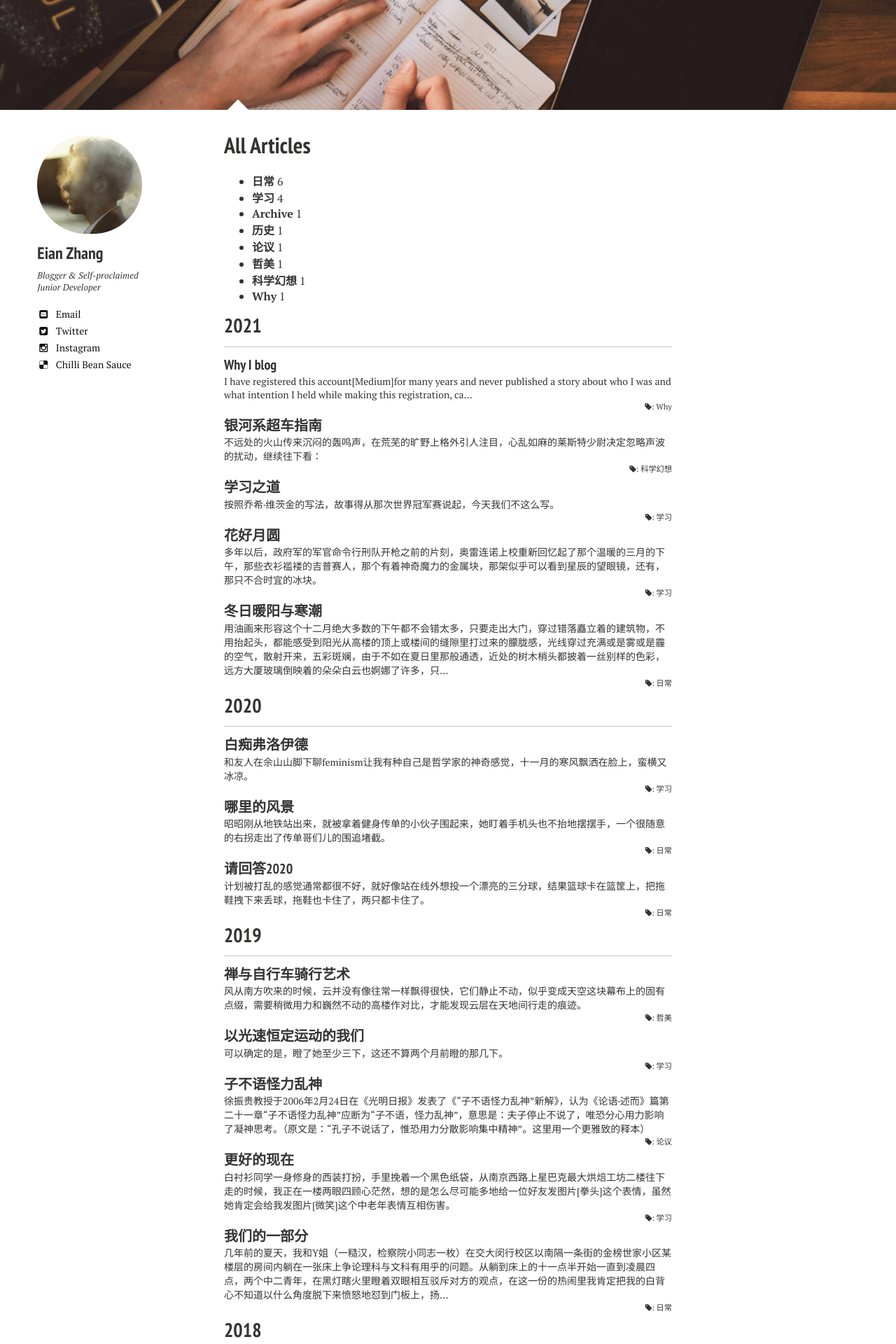
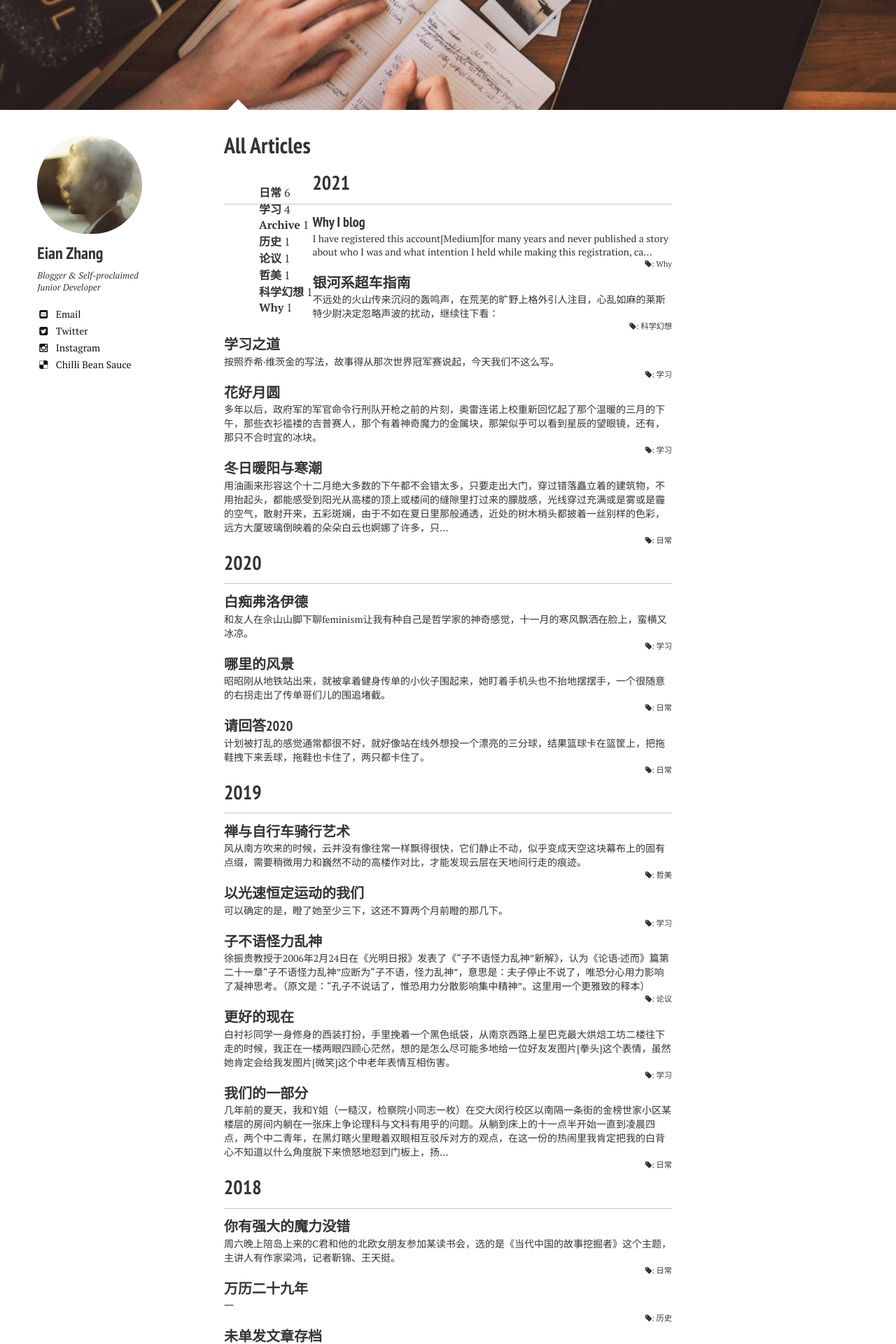
Before and after one commit to jarynzhang/eianzhang.github.io, a Jekyll site: the page built from posts/index.md, in a window 1280 px wide. Shown: the part 413-2333 px from the top of the page at 70% size. Built offline with Jekyll 4.4.1, drawn with Linux system fonts in a browser that asks for light colours; nearby versions of some CDN libraries.

Commit message:
5.213 test

```diff
--- a/_includes/_category.html
+++ b/_includes/_category.html
@@ -8,12 +8,7 @@
 {% if site.tag_archive.path %}
   {% assign tags_sorted = page.tags | sort_natural %}
   <p class="page__taxonomy">
-    <i class="fas fa-fw fa-tags" aria-hidden="true"></i>:
-    <span itemprop="keywords">
-    {% for tag_word in tags_sorted %}
-      <a href="{{ tag_word | slugify | prepend: path_type | prepend: site.tag_archive.path | relative_url }}" class="page__taxonomy-item p-category" rel="tag">{{ tag_word }}</a>{% unless forloop.last %}<span class="sep">, </span>{% endunless %}
-    {% endfor %}
-    </span>
+    <i class="fa fa-fw fa-tags" aria-hidden="true"></i>:
   </p>
 {% endif %}
 
@@ -26,14 +21,12 @@
 
 <head>
   <style>
-    <ul>
-      li {
-        display: inline;
-        list-style-type: none;
-        float: left;
-        margin-left: 10px;
-      }
-    </ul>
+    ul {
+      display: inline;
+      list-style-type: none;
+      float: left;
+      margin-left: 10px;
+    }
   </style>
 </head>
 
```
